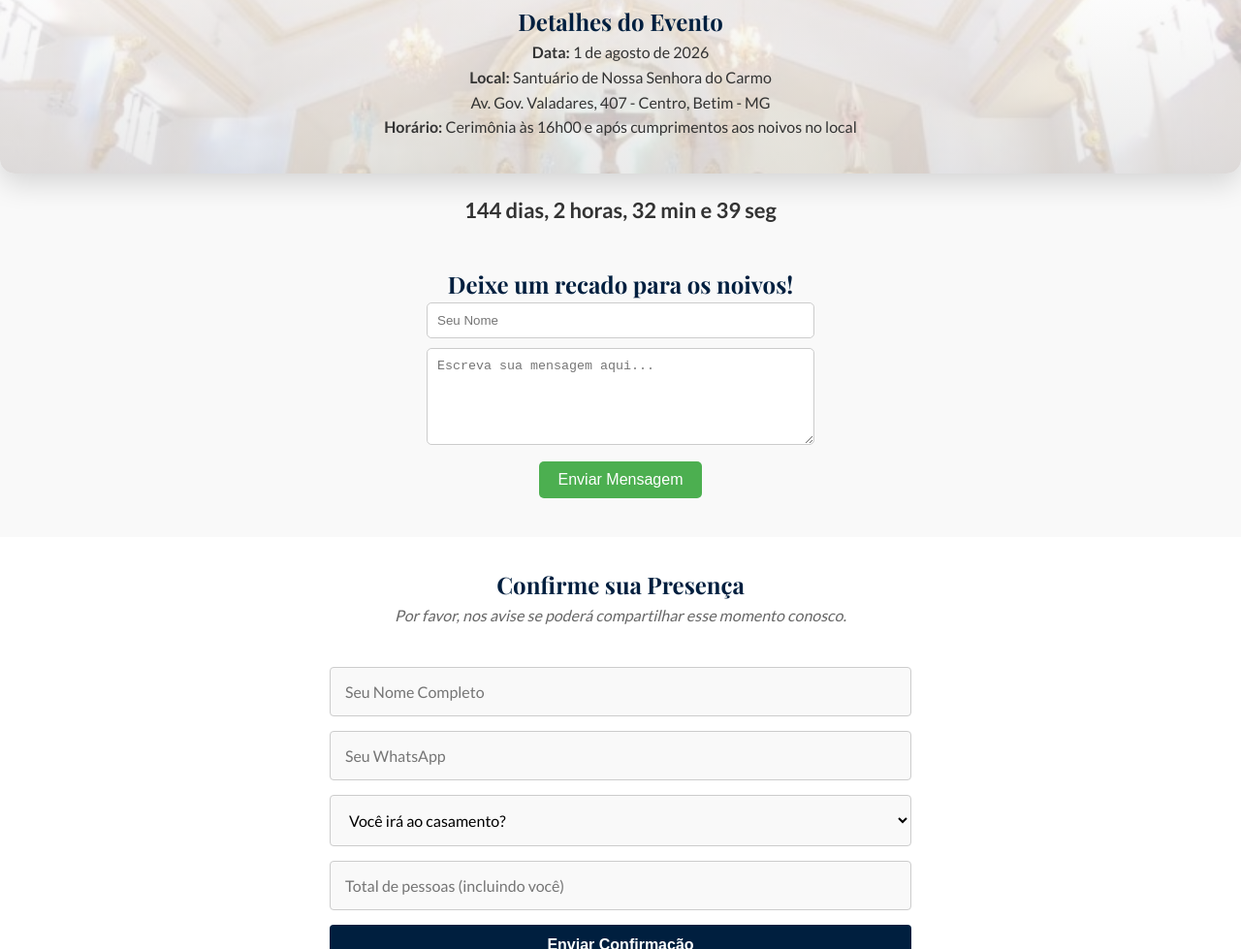
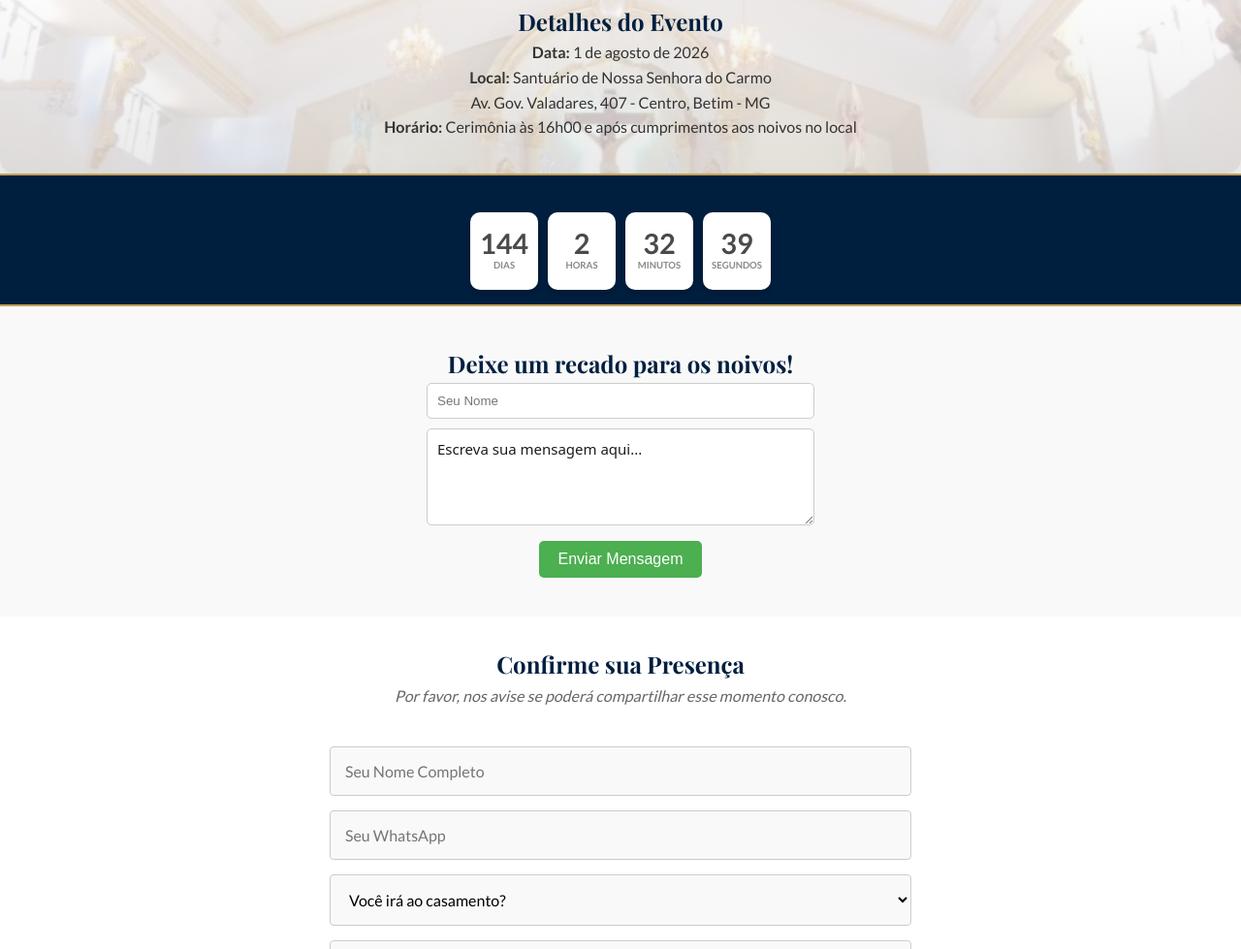
Before and after one commit to brandhz/site-casamento, a website: page index.html in a window 1280 px wide. Shown: the part 1271-2250 px from the top of the page at 97% size. Drawn offline with nearby package versions, Linux system fonts and the light colour scheme; a web font is replaced by a local one.

Commit message:
novas alterações

```diff
--- a/index.html
+++ b/index.html
@@ -34,11 +34,11 @@
     </header>
 
     <div style="text-align: center; margin: 30px 0;">
-    <button id="btn-play-pause" class="btn-musica-elegante">
-        🎵 Aperte o Play
-    </button>
+        <button id="btn-play-pause" class="btn-musica-elegante">
+            🎵 Aperte o Play
+        </button>
 
-    <audio id="player-casamento" src="public/audio/amorefe.mp3" loop></audio>
+        <audio id="player-casamento" src="public/audio/amorefe.mp3" loop></audio>
     </div>
 
     <section class="welcome">
@@ -84,10 +84,11 @@
             <p><strong>Horário:</strong> Cerimônia às 16h00 e após cumprimentos aos noivos no local</p>
         </div>
 
-        <div id="contagem-regressiva"
-            style="text-align: center; font-size: 22px; font-weight: bold; margin: 20px 0; color: #333;">
-            Calculando o tempo para o "Sim"...
-        </div>
+        <section class="secao-regressiva">
+            <h2>Contagem Regressiva</h2>
+            <div id="contagem-regressiva">
+            </div>
+        </section>
 
         <div id="mural-mensagens" style="text-align: center; margin: 40px 0;">
             <h2>Deixe um recado para os noivos!</h2>
--- a/public/css/style.css
+++ b/public/css/style.css
@@ -443,3 +443,43 @@ footer {
     transform: scale(1.05);
     background-color: #1a252f;
 }
+
+.secao-regressiva {
+    background-color: #001F3F;
+    padding: 0px 15px 15px;
+    text-align: center;
+    color: white;
+    border-bottom: 2px solid #C5A059;
+    border-top: 2px solid #C5A059;
+}
+
+#contagem-regressiva {
+    display: flex;
+    justify-content: center;
+    gap: 10px;
+    margin-top: 0px;
+}
+
+.countdown-item {
+    background: white;
+    color: #4a4a4a;
+    width: 70px;
+    height: 80px;
+    border-radius: 10px;
+    display: flex;
+    flex-direction: column;
+    justify-content: center !important;
+    align-items: center !important;
+    box-shadow: 0 4px 8px rgba(0,0,0,0.2);
+}
+
+.number { font-size: 1.8rem; font-weight: bold; line-height: 1; }
+.label { font-size: 0.6rem; text-transform: uppercase; color: #888; font-weight: bold; }
+
+#texto-recado::-webkit-input-placeholder{
+    color:#1C1C1C;
+    background-color: #ffffff;
+    font-style: normal;
+    font-size:15px;
+    font-family: system-ui, -apple-system, BlinkMacSystemFont, 'Segoe UI', Roboto, Oxygen, Ubuntu, Cantarell, 'Open Sans', 'Helvetica Neue', sans-serif;
+}
--- a/public/js/script.js
+++ b/public/js/script.js
@@ -155,8 +155,24 @@ const timer = setInterval(function() {
     const minutos = Math.floor((distancia % (1000 * 60 * 60)) / (1000 * 60));
     const segundos = Math.floor((distancia % (1000 * 60)) / 1000);
 
-    document.getElementById("contagem-regressiva").innerHTML =
-        dias + " dias, " + horas + " horas, " + minutos + " min e " + segundos + " seg";
+    document.getElementById("contagem-regressiva").innerHTML = `
+    <div class="countdown-item">
+        <span class="number">${dias}</span>
+        <span class="label">Dias</span>
+    </div>
+    <div class="countdown-item">
+        <span class="number">${horas}</span>
+        <span class="label">Horas</span>
+    </div>
+    <div class="countdown-item">
+        <span class="number">${minutos}</span>
+        <span class="label">Minutos</span>
+    </div>
+    <div class="countdown-item">
+        <span class="number">${segundos}</span>
+        <span class="label">Segundos</span>
+    </div>
+`;
 
     if (distancia < 0) {
         clearInterval(timer);
```
